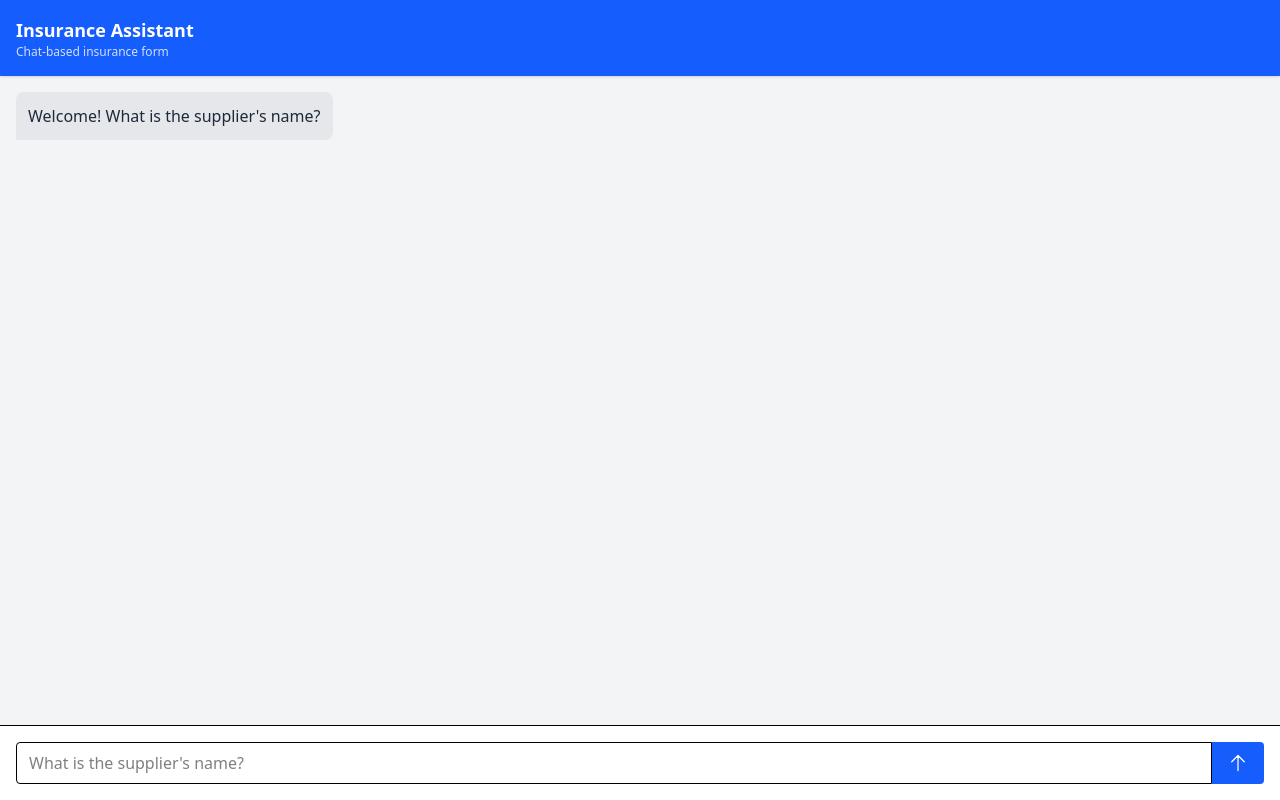
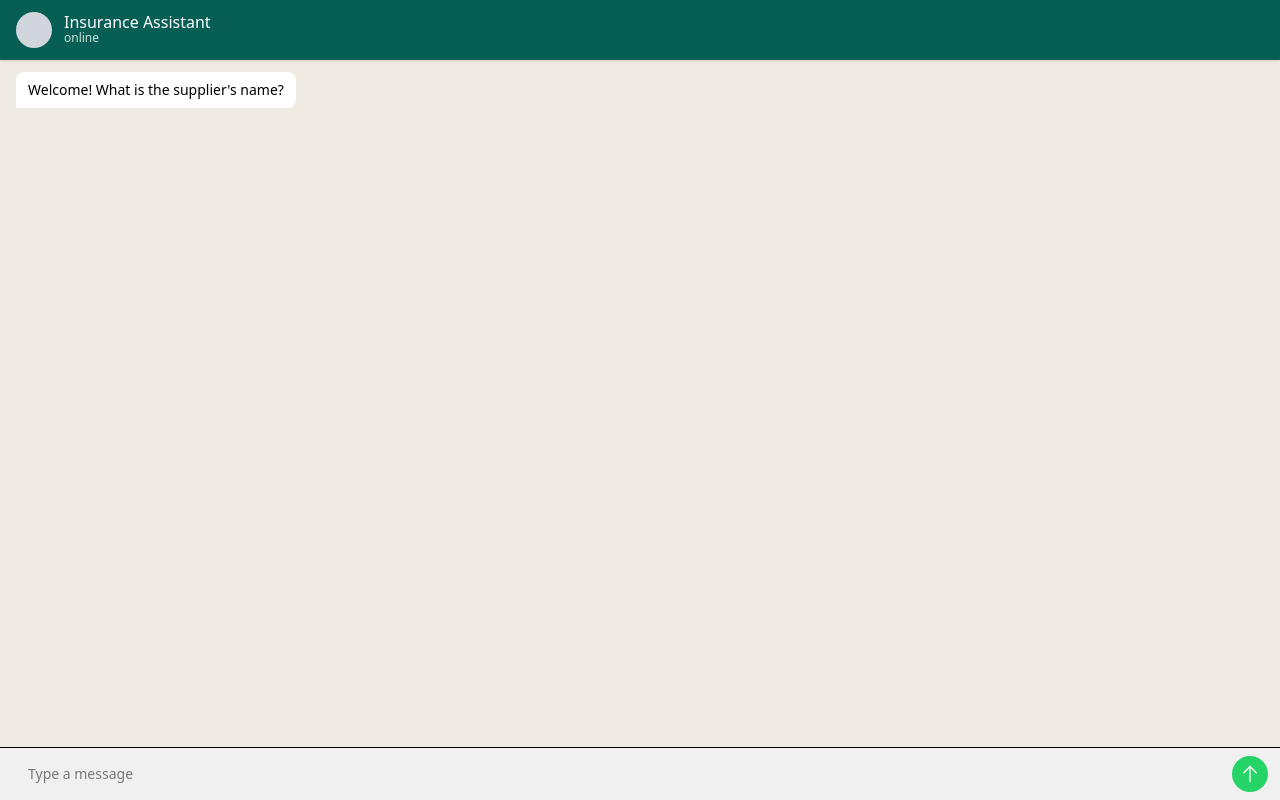
Before and after one commit to Shashank2985/Mandi-Plus-Demo, a React app in the folder frontend/: page /insurance in a window 1280 px wide. Built offline with nearby package versions, Linux system fonts and the light colour scheme; sample sign-in values are in the browser's storage; the HTML template or start-up script is replaced by a standard one.

Commit message:
Made the chat UI same as whatsapp

```diff
--- a/frontend/src/pages/Insurance.jsx
+++ b/frontend/src/pages/Insurance.jsx
@@ -1,7 +1,7 @@
 import React, { useState, useRef, useEffect } from 'react';
 import { useNavigate } from 'react-router-dom';
 import axios from 'axios';
-import { ArrowUpIcon } from '@heroicons/react/24/outline';
+import { ArrowUpIcon, PaperClipIcon } from '@heroicons/react/24/outline';
 
 const questions = [
     { field: 'supplierName', text: "What is the supplier's name?", type: 'text' },
@@ -50,34 +50,23 @@ const Insurance = () => {
         messagesEndRef.current?.scrollIntoView({ behavior: 'smooth' });
     }, [messages]);
 
-    /* =========================
-       CENTRAL SUBMIT FUNCTION
-       ========================= */
+    /* ========================= SUBMIT ========================= */
     const submitInsuranceForm = async () => {
         if (isSubmitting) return;
         setIsSubmitting(true);
 
         setMessages(prev => [
             ...prev,
-            { text: 'Submitting insurance form and generating PDF...', sender: 'bot' },
+            { text: 'Submitting insurance form and generating PDF…', sender: 'bot' },
         ]);
 
         try {
             const submitData = new FormData();
-
-            Object.keys(formData).forEach(key => {
-                submitData.append(key, formData[key]);
-            });
-
-            if (weightmentSlip) {
-                submitData.append('weightmentSlip', weightmentSlip);
-            }
+            Object.keys(formData).forEach(key => submitData.append(key, formData[key]));
+            if (weightmentSlip) submitData.append('weightmentSlip', weightmentSlip);
 
             const token = localStorage.getItem('token');
-            if (!token) {
-                navigate('/');
-                return;
-            }
+            if (!token) return navigate('/');
 
             const response = await axios.post(
                 'http://localhost:5000/api/insurance/create',
@@ -92,14 +81,11 @@ const Insurance = () => {
 
             setMessages(prev => [
                 ...prev,
-                { text: 'Insurance form submitted successfully!', sender: 'bot' },
+                { text: 'Insurance form submitted successfully ✅', sender: 'bot' },
             ]);
 
             if (response.data?.data?.pdfURL) {
-                window.open(
-                    `http://localhost:5000${response.data.data.pdfURL}`,
-                    '_blank'
-                );
+                window.open(`http://localhost:5000${response.data.data.pdfURL}`, '_blank');
             }
 
             setTimeout(() => navigate('/home'), 3000);
@@ -107,9 +93,7 @@ const Insurance = () => {
             setMessages(prev => [
                 ...prev,
                 {
-                    text:
-                        err.response?.data?.message ||
-                        'Submission failed. Please try again.',
+                    text: err.response?.data?.message || 'Submission failed. Please try again.',
                     sender: 'bot',
                 },
             ]);
@@ -118,17 +102,12 @@ const Insurance = () => {
         }
     };
 
-    /* =========================
-       NEXT QUESTION
-       ========================= */
+    /* ========================= FLOW ========================= */
     const goToNextQuestion = () => {
         const nextIndex = currentQuestionIndex + 1;
         if (nextIndex < questions.length) {
             setCurrentQuestionIndex(nextIndex);
-            setMessages(prev => [
-                ...prev,
-                { text: questions[nextIndex].text, sender: 'bot' },
-            ]);
+            setMessages(prev => [...prev, { text: questions[nextIndex].text, sender: 'bot' }]);
 
             if (questions[nextIndex].type === 'file') {
                 setTimeout(() => fileInputRef.current?.click(), 300);
@@ -138,9 +117,6 @@ const Insurance = () => {
         }
     };
 
-    /* =========================
-       TEXT ANSWER SUBMIT
-       ========================= */
     const handleSubmit = (e) => {
         e.preventDefault();
         const q = questions[currentQuestionIndex];
@@ -151,32 +127,18 @@ const Insurance = () => {
         }
 
         setError('');
-
-        setFormData(prev => ({
-            ...prev,
-            [q.field]: inputValue,
-        }));
-
+        setFormData(prev => ({ ...prev, [q.field]: inputValue }));
         setMessages(prev => [...prev, { text: inputValue, sender: 'user' }]);
         setInputValue('');
         goToNextQuestion();
     };
 
-    /* =========================
-       FILE UPLOAD HANDLER
-       ========================= */
     const handleFileChange = async (e) => {
         const file = e.target.files[0];
         if (!file) return;
 
         setWeightmentSlip(file);
-
-        setMessages(prev => [
-            ...prev,
-            { text: `Uploaded: ${file.name}`, sender: 'user' },
-        ]);
-
-        // LAST STEP → SUBMIT
+        setMessages(prev => [...prev, { text: `📎 ${file.name}`, sender: 'user' }]);
         await submitInsuranceForm();
     };
 
@@ -184,25 +146,24 @@ const Insurance = () => {
     const isFileInput = currentQuestion.type === 'file';
 
     return (
-        <div className="flex flex-col h-screen bg-gray-100">
-            {/* Header */}
-            <div className="bg-blue-600 text-white p-4 shadow">
-                <h1 className="text-lg font-semibold">Insurance Assistant</h1>
-                <p className="text-xs opacity-80">Chat-based insurance form</p>
+        <div className="flex flex-col h-screen bg-[#efeae2]">
+            {/* WhatsApp Header */}
+            <div className="bg-[#075E54] text-white px-4 py-3 flex items-center gap-3 shadow">
+                <div className="w-9 h-9 rounded-full bg-gray-300" />
+                <div>
+                    <p className="font-medium leading-none">Insurance Assistant</p>
+                    <p className="text-xs opacity-80">online</p>
+                </div>
             </div>
 
-            {/* Messages */}
-            <div className="flex-1 overflow-y-auto p-4 space-y-4">
+            {/* Chat */}
+            <div className="flex-1 overflow-y-auto px-4 py-3 space-y-3">
                 {messages.map((m, i) => (
+                    <div key={i} className={`flex ${m.sender === 'user' ? 'justify-end' : 'justify-start'}`}>
                         <div
-                        key={i}
-                        className={`flex ${m.sender === 'user' ? 'justify-end' : 'justify-start'
-                            }`}
-                    >
-                        <div
-                            className={`max-w-[75%] p-3 rounded-lg ${m.sender === 'user'
-                                    ? 'bg-blue-500 text-white rounded-br-none'
-                                    : 'bg-gray-200 text-gray-800 rounded-bl-none'
+                            className={`max-w-[75%] px-3 py-2 text-sm rounded-lg ${m.sender === 'user'
+                                    ? 'bg-[#dcf8c6] rounded-br-none'
+                                    : 'bg-white rounded-bl-none'
                                 }`}
                         >
                             {m.text}
@@ -212,12 +173,14 @@ const Insurance = () => {
                 <div ref={messagesEndRef} />
             </div>
 
-            {/* Input Area */}
-            <div className="border-t bg-white p-4">
-                {error && <p className="text-red-500 text-sm mb-2">{error}</p>}
+            {/* Input Bar */}
+            <div className="bg-[#f0f0f0] px-3 py-2 border-t">
+                {error && <p className="text-red-500 text-xs mb-1">{error}</p>}
 
                 {isFileInput ? (
-                    <div className="text-center">
+                    <div className="flex justify-center">
+                        {!weightmentSlip ? (
+                            <>
                                 <input
                                     type="file"
                                     ref={fileInputRef}
@@ -227,35 +190,39 @@ const Insurance = () => {
                                 />
                                 <button
                                     onClick={() => fileInputRef.current?.click()}
-                            className="bg-blue-600 text-white px-4 py-2 rounded"
+                                    className="bg-[#25D366] text-white px-4 py-2 rounded-full flex items-center gap-2"
                                 >
-                            Upload Weightment Slip
+                                    <PaperClipIcon className="w-4 h-4" />
+                                    Upload weightment slip
                                 </button>
+                            </>
+                        ) : (
+                            <button
+                                disabled
+                                className="bg-gray-400 text-white px-6 py-2 rounded-full"
+                            >
+                                Submitting…
+                            </button>
+                        )}
                     </div>
                 ) : (
-                    <form onSubmit={handleSubmit} className="flex">
+                    <form onSubmit={handleSubmit} className="flex items-center gap-2">
                         <input
                             type={currentQuestion.type}
                             value={inputValue}
                             onChange={(e) => setInputValue(e.target.value)}
-                            placeholder={currentQuestion.text}
-                            className="flex-1 border rounded-l px-3 py-2"
+                            placeholder="Type a message"
+                            className="flex-1 rounded-full px-4 py-2 text-sm focus:outline-none"
                             disabled={isSubmitting}
                         />
                         <button
                             type="submit"
                             disabled={isSubmitting}
-                            className="bg-blue-600 text-white px-4 rounded-r"
+                            className="bg-[#25D366] p-2 rounded-full text-white"
                         >
-                            <ArrowUpIcon className="h-5 w-5" />
+                            <ArrowUpIcon className="w-5 h-5" />
                         </button>
                     </form>
-                )}
-
-                {isSubmitting && (
-                    <p className="text-center text-sm text-gray-500 mt-2">
-                        Processing…
-                    </p>
                 )}
             </div>
         </div>
```
Also changed, not shown: 1 other file (tests, documents, lock files or other folders). Lines whose indentation alone changed are shown as unchanged.
